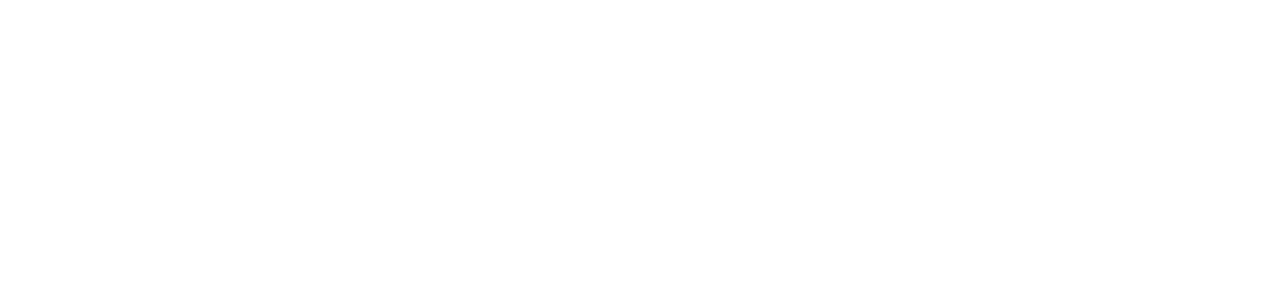
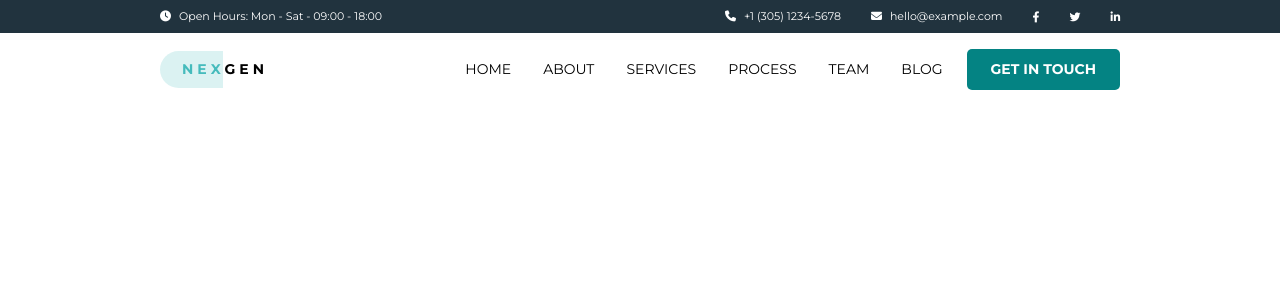
Before and after one commit to StefanoSax93/proj-html-vuejs, a Vue app: page / in a window 1280 px wide. Shown: the top 300 px of the page. Built offline with nearby package versions, Linux system fonts and the light colour scheme.

Commit message:
aggiunta header

```diff
--- a/public/index.html
+++ b/public/index.html
@@ -6,11 +6,13 @@
     <meta name="viewport" content="width=device-width,initial-scale=1.0">
     <link rel="icon" href="<%= BASE_URL %>favicon.ico">
     <title><%= htmlWebpackPlugin.options.title %></title>
+    <link rel='stylesheet' href='https://cdnjs.cloudflare.com/ajax/libs/font-awesome/6.1.1/css/all.min.css' integrity='sha512-KfkfwYDsLkIlwQp6LFnl8zNdLGxu9YAA1QvwINks4PhcElQSvqcyVLLD9aMhXd13uQjoXtEKNosOWaZqXgel0g==' crossorigin='anonymous'/>
   </head>
   <body>
     <noscript>
       <strong>We're sorry but <%= htmlWebpackPlugin.options.title %> doesn't work properly without JavaScript enabled. Please enable it to continue.</strong>
     </noscript>
+
     <div id="app"></div>
     <!-- built files will be auto injected -->
   </body>
--- a/src/App.vue
+++ b/src/App.vue
@@ -1,5 +1,28 @@
 <template>
   <div id="app">
+    <div class="py-2 bg-header">
+      <div class="my-container text-white d-flex justify-content-between align-items-center" style="font-size: 11px;">
+        <div>
+          <i class="fa-solid fa-clock me-2"></i>
+          <span>Open Hours: Mon - Sat - 09:00 - 18:00</span>
+        </div>
+        <div>
+          <div class="d-flex gapped align-items-center">
+            <div>
+              <i class="fa-solid fa-phone me-2"></i>
+              <span>+1 (305) 1234-5678</span>
+            </div>
+            <div>
+              <i class="fa-solid fa-envelope me-2"></i>
+              <span>hello@example.com</span>
+            </div>
+            <i class="fa-brands fa-facebook-f"></i>
+            <i class="fa-brands fa-twitter"></i>
+            <i class="fa-brands fa-linkedin-in"></i>
+          </div>
+        </div>
+      </div>
+    </div>
     <TheHeader/>
     <TheMain/>
     <TheFooter/>
@@ -18,7 +41,15 @@
 </script>
 
 <style lang="scss">
+@import url('https://fonts.googleapis.com/css2?family=Poppins:wght@100;200;300;400;500;600;700;800;900&display=swap');
+@import url('https://fonts.googleapis.com/css2?family=Montserrat:wght@100;200;300;400;500;600;700;800;900&display=swap');
+@import './assets/scss/general';
+
 #app {
-  font-family: Avenir, Helvetica, Arial, sans-serif;
+  font-family: Montserrat, sans-serif;
+  font-size: 14px;
+}
+.gapped {
+  gap: 30px;
 }
 </style>
--- /dev/null
+++ b/src/assets/scss/_buttons.scss
@@ -0,0 +1,32 @@
+._btn {
+    padding: 8px 22px;
+    font-weight: 700;
+    text-transform: uppercase;
+    text-decoration: none;
+    transition: all 0.3s ease-in-out;
+    cursor: pointer;
+}
+
+.btn-nex {
+    border-radius: 30px;
+    background: $btn-nex-bg;
+    color: $color-secondary;
+
+    &:hover {
+        background: $color-primary;
+        color: white;
+    }
+}
+
+.btn-green {
+    background-color: $color-primary;
+    color: white;
+    border-radius: 5px;
+    border: 2px solid transparent;
+
+    &:hover {
+        background-color: white;
+        color: $color-primary;
+        border: 2px solid $color-primary;
+    }
+}
--- /dev/null
+++ b/src/assets/scss/_main.scss
@@ -0,0 +1,7 @@
+.my-container {
+    width: 960px;
+    margin: 0 auto;
+}
+.bg-header {
+    background-color: $color-header;
+}
--- a/src/assets/scss/_variables.scss
+++ b/src/assets/scss/_variables.scss
@@ -0,0 +1,5 @@
+$color-primary: #048383;
+$color-secondary: #45bbbc;
+$color-secondary-light: lighten($color-secondary,40);
+$btn-nex-bg: linear-gradient(to right, $color-secondary-light 50%, transparent 50%);
+$color-header: #21333E;
--- a/src/assets/scss/general.scss
+++ b/src/assets/scss/general.scss
@@ -1,2 +1,4 @@
 @import "./variables";
 @import "~bootstrap/scss/bootstrap";
+@import "./buttons";
+@import "./main";
--- /dev/null
+++ b/src/components/NavBarLinks.vue
@@ -0,0 +1,29 @@
+<template>
+    <nav class="nav">
+        <a class="nav-link" aria-current="page" href="#">{{link}}</a>
+    </nav>
+</template>
+
+<script>
+
+export default {
+    name: 'TheHeader',
+    props: {
+        link: String,
+    }
+}
+</script>
+
+<style lang="scss" scoped>
+@import '../assets/scss/variables';
+.nav-link {
+    color: black;
+    text-transform: uppercase;
+
+    &:hover {
+        color: $color-primary;
+        text-decoration: underline;
+    }
+}
+
+</style>
--- a/src/components/TheHeader.vue
+++ b/src/components/TheHeader.vue
@@ -1,19 +1,40 @@
 <template>
-    <div>
-
+    <div class="sticky-top">
+        <div class="py-3 bg-white">
+            <div class="my-container">
+                <div class="d-flex justify-content-between align-items-center">
+                    <a class="_btn btn-nex">N e x <span class="text-black">g e n</span> </a>
+                    <div class="d-flex align-items-center">
+                        <span v-for="link in NavLinks" :key="link">
+                            <NavBarLinks :link="link"></NavBarLinks>
+                        </span>
+                        <span></span>
+                        <a href="" class="_btn btn-green ms-2">get in touch</a>
+                    </div>
+                </div>
+            </div>
+        </div>
     </div>
 </template>
 
 <script>
+import NavBarLinks from './NavBarLinks.vue';
+
     export default {
         name: 'TheHeader',
-        components: {
+        components: { NavBarLinks },
 
+        data() {
+            return {
+                NavLinks: ['home', 'about', 'services', 'process', 'team', 'blog']
+            }
         }
     }
 
 </script>
 
 <style lang="scss">
+@import '../assets/scss/variables';
+
 
 </style>
```
Also changed, not shown: src/components/BlackBar.vue (added, +16 -0 lines), src/components/TheFooter.vue (line endings or trailing spaces), src/components/TheMain.vue (line endings or trailing spaces).
